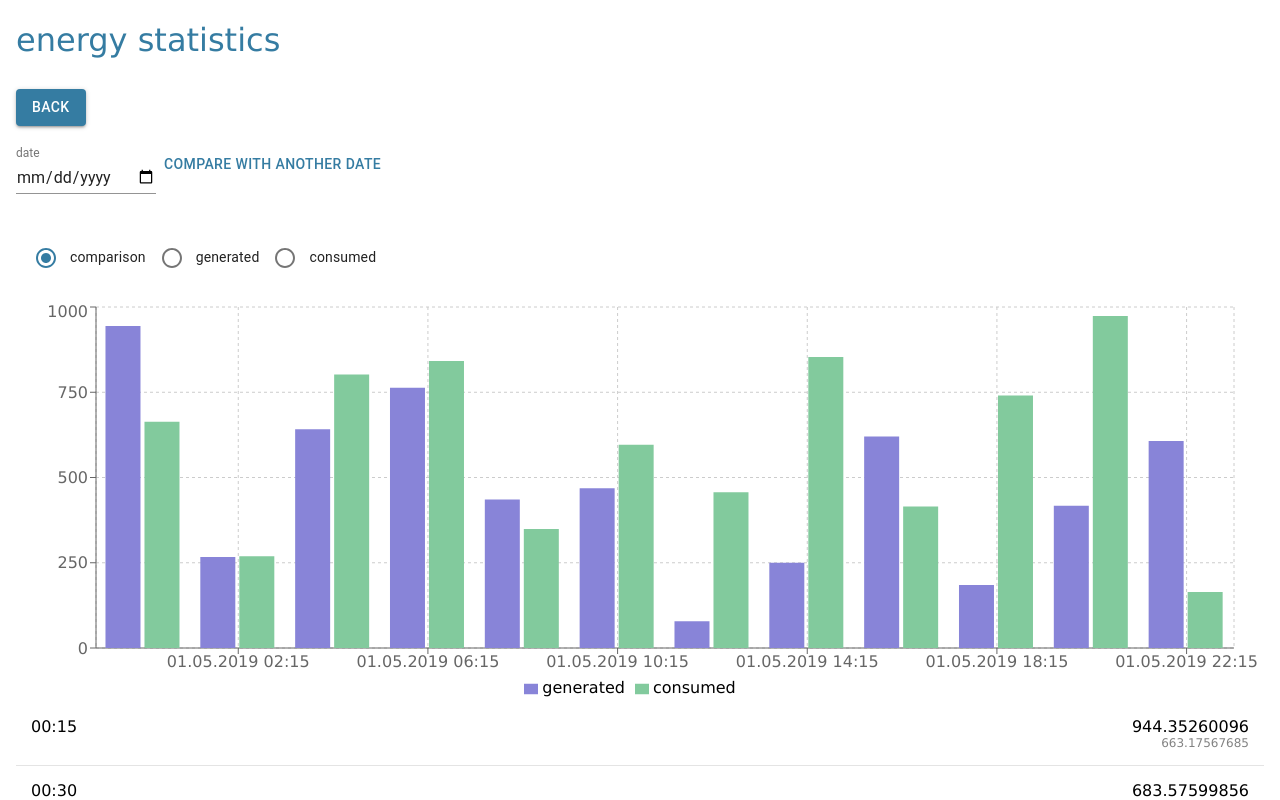
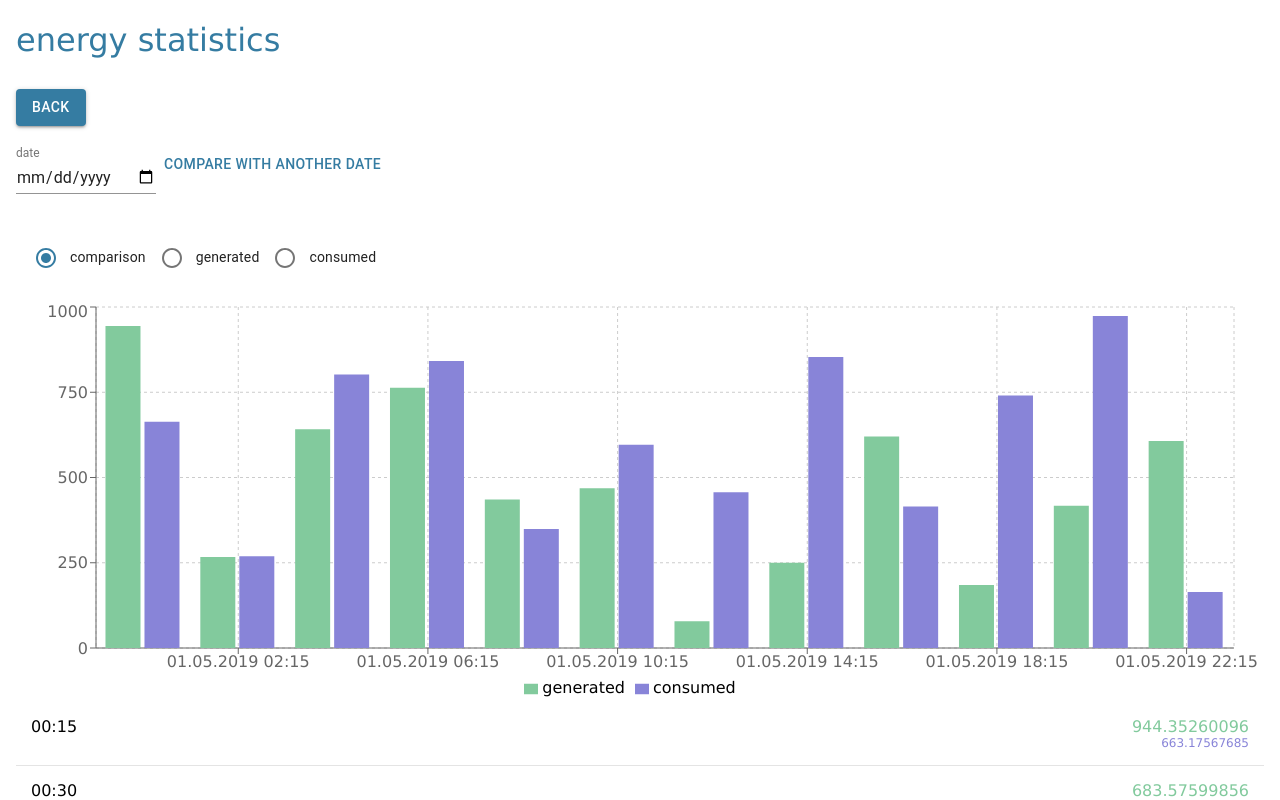
Before and after one commit to AntonAbramov/energy-black-board, a React (Create React App) app: page /energy in a window 1280 px wide. Shown: the top 800 px of the page. Built offline with nearby package versions, Linux system fonts and the light colour scheme.

Commit message:
new updates

```diff
--- a/src/energyDetails/EnergyDetailsPage.js
+++ b/src/energyDetails/EnergyDetailsPage.js
@@ -12,7 +12,6 @@ import { mockData } from './mockData';
 class EnergyDetailsPage extends Component {
   state = {
     value: '',
-    data: [],
     radioButtonValue: 'comparison',
   };
 
@@ -27,7 +26,7 @@ class EnergyDetailsPage extends Component {
 
   render() {
     const { classes, history } = this.props;
-    const { value, data, radioButtonValue } = this.state;
+    const { value, radioButtonValue } = this.state;
     return (
       <div className={classes}>
         <h1 className={classes.title}>energy statistics</h1>
@@ -80,8 +79,8 @@ class EnergyDetailsPage extends Component {
             <YAxis />
             <Tooltip />
             <Legend />
-            <Bar dataKey="generated" fill="#8884d8" />
-            <Bar dataKey="consumed" fill="#82ca9d" />
+            <Bar dataKey="generated" fill="#82ca9d" />
+            <Bar dataKey="consumed" fill="#8884d8" />
           </BarChart>
         </ResponsiveContainer>
 
@@ -139,9 +138,10 @@ const styles = theme => ({
   },
   'detail-list__generated': {
     display: 'block',
+    color: '#82ca9d',
   },
   'detail-list__consumed': {
-    color: '#828282',
+    color: '#8884d8',
     fontSize: '12px',
     display: 'block',
   },
```
